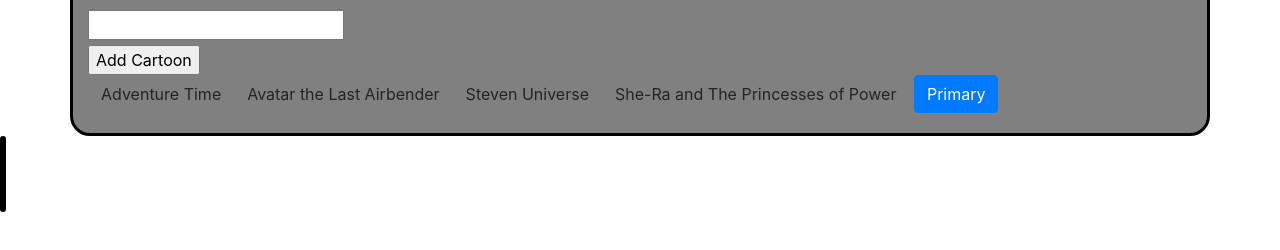
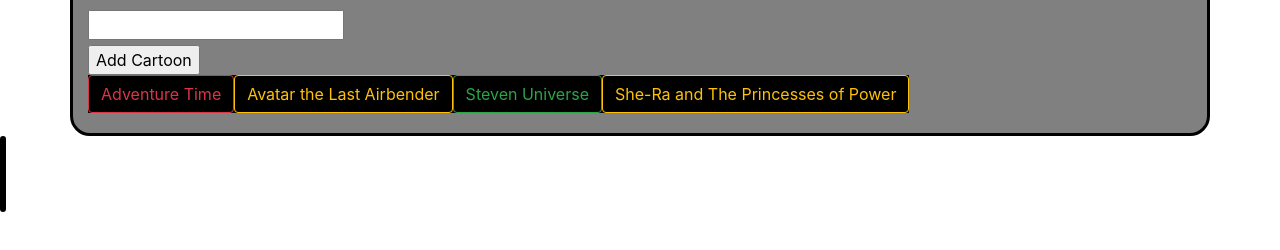
Before and after one commit to Cassandraheil/AJAX-and-API, a plain HTML site: page index.html in a window 1280 px wide. Shown: the part 116-366 px from the top of the page. Drawn offline with nearby package versions, Linux system fonts and the light colour scheme; no server answers.

Commit message:
added different color buttons

```diff
--- a/index.html
+++ b/index.html
@@ -19,7 +19,6 @@
           </form>
 
         <div id="buttons"></div>
-        <button type="button" class="btn btn-primary">Primary</button>
     </div>
 
         <div id="cartoon"></div>
@@ -32,6 +31,7 @@
         <script type="text/javascript">
 
         var cartoons =["Adventure Time", "Avatar the Last Airbender", "Steven Universe", "She-Ra and The Princesses of Power"]
+        var btnColors =["btn-outline-primary", "btn-outline-success", "btn-outline-danger", "btn-outline-warning"]
 
         function showCartoonGif(){
             var cartoon =$(this).attr("data-name");
@@ -39,7 +39,7 @@
                 cartoon = "cartoon"
             }
             var limit= 12
-            console.log("this is cartoon",cartoon);
+            console.log("this is cartoon", cartoon);
             var queryURl = "https://api.giphy.com/v1/gifs/search?api_key=ESe6x6KrBEmJ9cQ8Z5QdiE7QbPS28OVI&q="+ cartoon+ "&limit="+ limit +"&offset=0&rating=PG-13&lang=en";
 
             $.ajax({
@@ -101,6 +101,7 @@
             for (var i=0; i<cartoons.length; i++){
                 var newButton =$("<button>");
                 newButton.addClass("btn");
+                newButton.addClass(btnColors[Math.floor(Math.random() * btnColors.length)])
                 newButton.attr("data-name", cartoons[i]);
                 newButton.text(cartoons[i]);
                 $("#buttons").append(newButton);
--- a/stylesheet.css
+++ b/stylesheet.css
@@ -10,10 +10,11 @@ body{
 }
 #buttons{
     display: inline-block;
+    background-color: black;
 }
 button{
     padding: 10px;
-    margin: 3px;
+    margin: 5px;
 }
 #cartoon{
     text-align: center;
```
